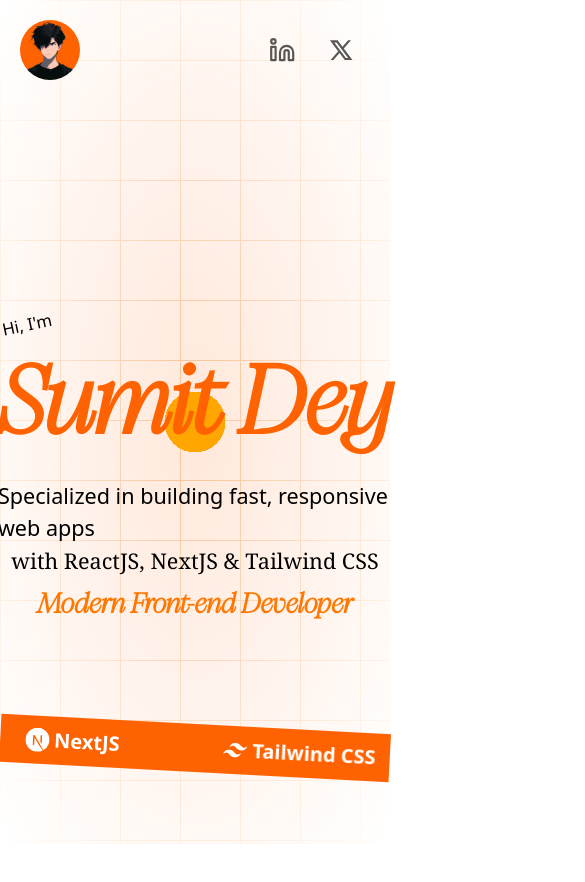
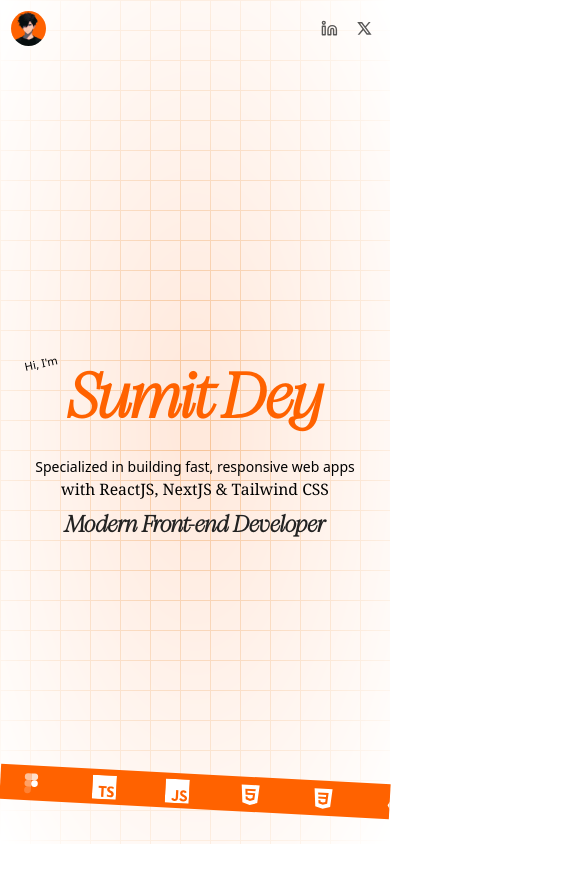
Before and after one commit to sumit-dey-69/portfolio-101, a Next.js app: page / in a window 390 px wide. Shown: the top 882 px of the page, 585 px wide, since content can reach past the window. After the commit the page ends 844 px from the top, so only its background shows below. Built offline with nearby package versions, Linux system fonts and the light colour scheme.

Commit message:
Enhance responsiveness and touch-friendliness; update styles in globals.css, layout.tsx, page.tsx, grid-background.tsx, moving-text.tsx, navbar.tsx, and trail-effect.tsx

```diff
--- a/src/app/globals.css
+++ b/src/app/globals.css
@@ -17,4 +17,28 @@
 body {
   background: var(--background);
   color: var(--foreground);
+  -webkit-tap-highlight-color: transparent;
+  -webkit-touch-callout: none;
+  -webkit-user-select: none;
+  -moz-user-select: none;
+  -ms-user-select: none;
+  user-select: none;
 }
+
+/* Responsive improvements */
+@media (max-width: 640px) {
+  html {
+    font-size: 14px;
+  }
+}
+
+/* Touch-friendly improvements */
+@media (hover: none) and (pointer: coarse) {
+  .hover\:scale-125:hover {
+    transform: none;
+  }
+
+  .hover\:opacity-100:hover {
+    opacity: 0.65;
+  }
+}
--- a/src/app/layout.tsx
+++ b/src/app/layout.tsx
@@ -11,6 +11,7 @@ const pangaiaSans = localFont({
 export const metadata: Metadata = {
   title: "Portfolio - Sumit Dey",
   description: "Showcase",
+  viewport: "width=device-width, initial-scale=1, maximum-scale=1",
 };
 
 export default function RootLayout({
@@ -21,7 +22,7 @@ export default function RootLayout({
   return (
     <html lang="en">
       <body
-        className={`${pangaiaSans.variable} overflow-hidden cursor-none antialiased`}
+        className={`${pangaiaSans.variable} overflow-hidden antialiased`}
       >
         <TrailEffect />
         {children}
--- a/src/app/page.tsx
+++ b/src/app/page.tsx
@@ -8,20 +8,20 @@ export default function Home() {
     <div>
       <Navbar />
       <GridBackground>
-        <div className="space-y-[0.25em] z-20 flex flex-col">
-          <p className="-rotate-12 text-[1.05em] my-[3.5em]">Hi, I&apos;m</p>
-          <p className="font-pangaia space-x-4 font-bold text-8xl text-[#ff6200] mx-auto">
+        <div className="space-y-[0.25em] z-20 flex flex-col px-4 sm:px-6 md:px-8">
+          <p className="-rotate-12 text-[0.8em] sm:text-[1.05em] my-[2em] sm:my-[3.5em]">Hi, I&apos;m</p>
+          <p className="font-pangaia space-x-2 sm:space-x-4 font-bold text-7xl sm:text-6xl md:text-8xl text-[#ff6200] mx-auto text-center leading-tight">
             <span>Sumit</span>
             <span>Dey</span>
           </p>
           <div className="flex flex-col gap-[0.5em] items-center justify-center">
-            <p className="flex flex-col text-[1.35em] items-center hover:transition-all w-full">
+            <p className="flex flex-col text-[1em] sm:text-[1.35em] items-center hover:transition-all w-full text-center px-4">
               <span>Specialized in building fast, responsive web apps</span>
-              <span className="font-serif">
+              <span className="font-serif text-lg sm:text-base">
                 with ReactJS, NextJS & Tailwind CSS
               </span>
             </p>
-            <p className="text-[1.75em] font-extrabold font-pangaia text-[#ff7700]">
+            <p className="text-[1.65em] sm:text-[1.75em] font-extrabold font-pangaia text-[#222222] text-center">
               Modern Front-end Developer
             </p>
           </div>
--- a/src/components/grid-background.tsx
+++ b/src/components/grid-background.tsx
@@ -18,7 +18,7 @@ export function GridBackground({ className, children }: Props) {
       <div
         className={cn(
           "absolute inset-0",
-          "[background-size:60px_60px]",
+          "[background-size:30px_30px] sm:[background-size:45px_45px] md:[background-size:60px_60px]",
           "[background-image:linear-gradient(to_right,#f7c59a_1px,transparent_0.5px),linear-gradient(to_bottom,#f7c59a_1px,transparent_0.5px)]"
         )}
       />
--- a/src/components/moving-text.tsx
+++ b/src/components/moving-text.tsx
@@ -58,8 +58,8 @@ const elements = TechStacks.concat(TechStacks)
 
 function MovingSlider({ className }: Props) {
   return (
-    <div className={cn("absolute bottom-0 h-30 w-full z-10", className)}>
-      <div className={"bg-[#ff6200] w-full whitespace-nowrap rotate-3"}>
+    <div className={cn("absolute bottom-0 h-20 sm:h-30 w-full z-10", className)}>
+      <div className={"bg-[#ff6200] w-full whitespace-nowrap rotate-3 overflow-hidden"}>
         <motion.span
           animate={{ x: ["0%", "-100%"] }}
           transition={{
@@ -67,12 +67,12 @@ function MovingSlider({ className }: Props) {
             ease: "linear",
             repeat: Infinity,
           }}
-          className="flex gap-10 text-white font-extrabold h-12 items-center w-full"
+          className="flex gap-6 sm:gap-10 text-white font-extrabold h-10 sm:h-12 items-center w-full"
         >
           {elements?.map((el, i) => (
-            <div className="inline-flex gap-[0.25em] items-center mx-8 text-xl" key={i}>
+            <div className="inline-flex gap-[0.25em] items-center mx-4 sm:mx-8 text-sm sm:text-xl" key={i}>
               <p>{el.icon}</p>
-              <p>{el.name}</p>
+              <p className="hidden sm:block">{el.name}</p>
             </div>
           ))}
         </motion.span>
--- a/src/components/navbar.tsx
+++ b/src/components/navbar.tsx
@@ -6,7 +6,7 @@ const SocialIcons = [
     icon: (
       <Icon
         name="github"
-        className="size-[1.65em] opacity-65 hover:text-fuchsia-500"
+        className="size-[1.2em] sm:size-[1.65em] opacity-65 hover:text-fuchsia-500"
       />
     ),
     link: "https://www.github.com/sumit-dey-69",
@@ -15,14 +15,14 @@ const SocialIcons = [
     icon: (
       <Icon
         name="linkedin"
-        className="size-[1.65em] opacity-65 hover:text-blue-500"
+        className="size-[1.2em] sm:size-[1.65em] opacity-65 hover:text-blue-500"
       />
     ),
     link: "https://www.linkedin.com/in/sumit-dey-640700243/",
   },
   {
     icon: (
-      <Icon name="X" className="size-[1.65em] opacity-65 hover:opacity-100" />
+      <Icon name="X" className="size-[1.2em] sm:size-[1.65em] opacity-65 hover:opacity-100" />
     ),
     link: "https://x.com/SUMITDE67155401/",
   },
@@ -30,23 +30,23 @@ const SocialIcons = [
 
 function Navbar() {
   return (
-    <div className="absolute flex items-center justify-between p-5 z-20 w-[100%]">
+    <div className="absolute flex items-center justify-between p-3 sm:p-5 z-20 w-[100%]">
       <Image
         src={"/image.webp"}
         alt="Display Picture"
-        className="size-15 rounded-[999px]"
+        className="size-10 sm:size-12 md:size-15 rounded-[999px]"
         width={100}
         height={100}
       />
 
-      <div className="flex items-center">
+      <div className="flex items-center gap-1 sm:gap-2">
         {SocialIcons.map((icon, idx) => (
           <a
             href={icon.link}
             target="_blank"
             rel="noopener noreferrer"
             key={`${icon}-${idx}`}
-            className="hover:scale-125 hover:transition-all p-4"
+            className="hover:scale-125 hover:transition-all p-2 sm:p-4"
           >
             {icon.icon}
           </a>
--- a/src/components/trail-effect.tsx
+++ b/src/components/trail-effect.tsx
@@ -5,19 +5,32 @@ import { useEffect, useRef, useState } from "react";
 
 const NUM_TRAILS = 50;
 const STROKE_COLOR = "#ffa600";
-const STROKE_WIDTH = 60;
+const STROKE_WIDTH = 30;
 
 type Point = { x: number; y: number };
 
 export default function TrailEffect() {
   const mouse = useRef<Point>({ x: 0, y: 0 });
   const [ready, setReady] = useState(false);
+  const [isMobile, setIsMobile] = useState(false);
 
   const x = useMotionValue(0);
   const y = useMotionValue(0);
 
   const springX = useSpring(x, { damping: 40, stiffness: 300 });
   const springY = useSpring(y, { damping: 40, stiffness: 300 });
+
+  useEffect(() => {
+    if (typeof window !== "undefined") {
+      const checkMobile = () => {
+        setIsMobile(window.innerWidth < 768);
+      };
+
+      checkMobile();
+      window.addEventListener("resize", checkMobile);
+      return () => window.removeEventListener("resize", checkMobile);
+    }
+  }, []);
 
   useEffect(() => {
     if (typeof window !== "undefined") {
@@ -60,6 +73,10 @@ export default function TrailEffect() {
     return () => cancelAnimationFrame(frameId);
   }, [springX, springY, ready]);
 
+  if (isMobile) {
+    return null;
+  }
+
   return (
     <svg
       style={{
```
